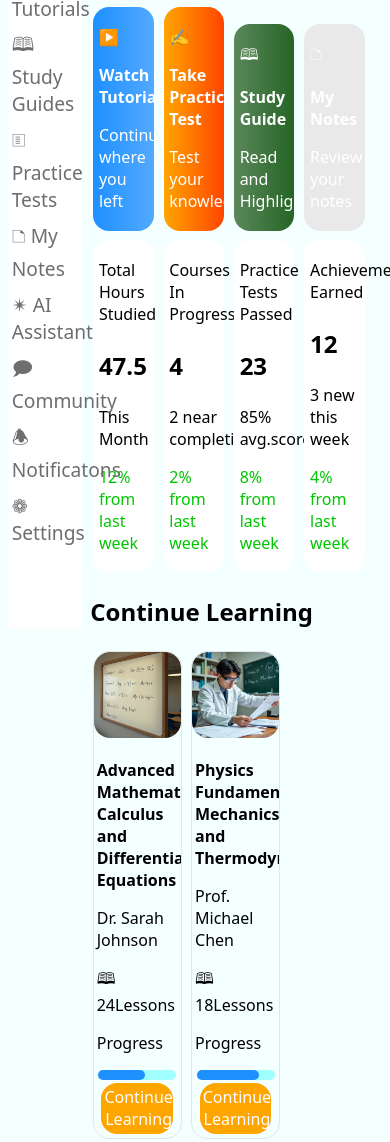
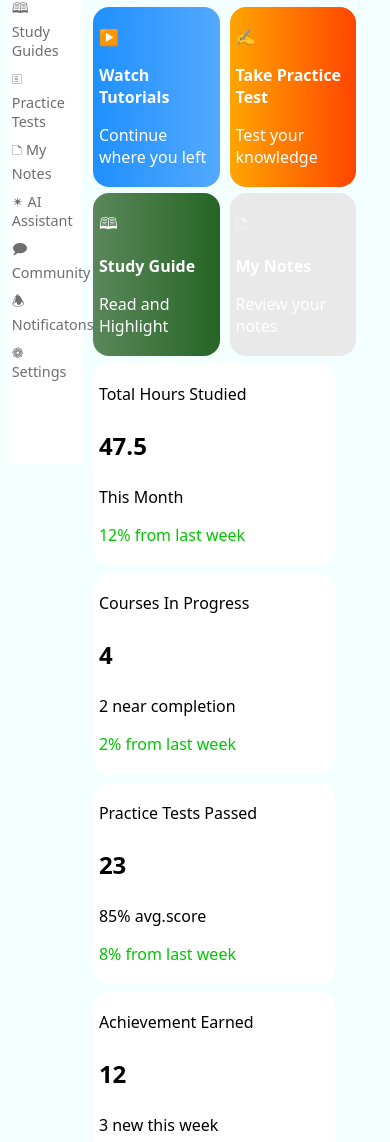
Before and after one commit to PrinceD08/Learnity, a plain HTML site: page index.html in a window 390 px wide. Shown: the part 221-1363 px from the top of the page. Drawn offline with Linux system fonts and the light colour scheme.

Commit message:
Responsive

```diff
--- a/style.css
+++ b/style.css
@@ -218,3 +218,17 @@ img{
     color: white;
     background-color: green;
 }
+@media (max-width: 940px) and (orientation: portrait){
+    .border{
+        width: 40%;
+    }
+    .border2{
+        width: 80%;
+    }
+    .learning-border{
+        width: 90%;
+    }
+    .nav-bar{
+        font-size: 90%;
+    }
+}
```
